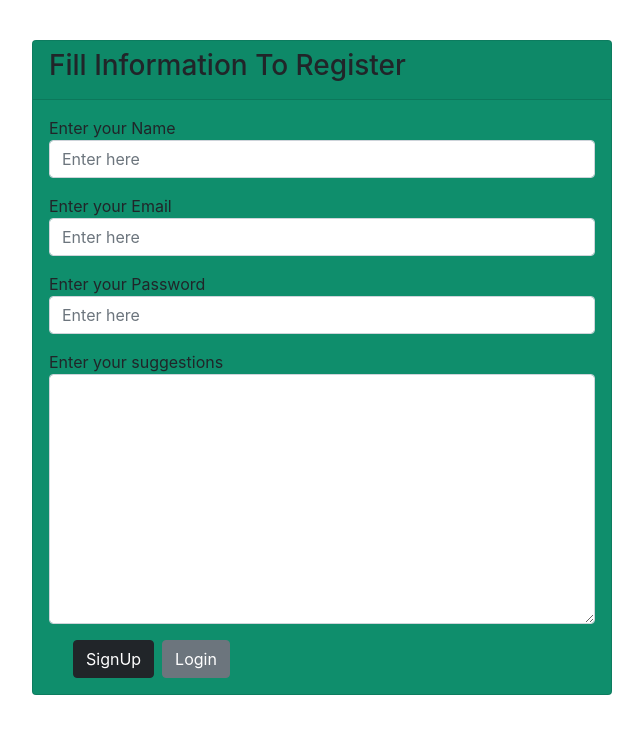
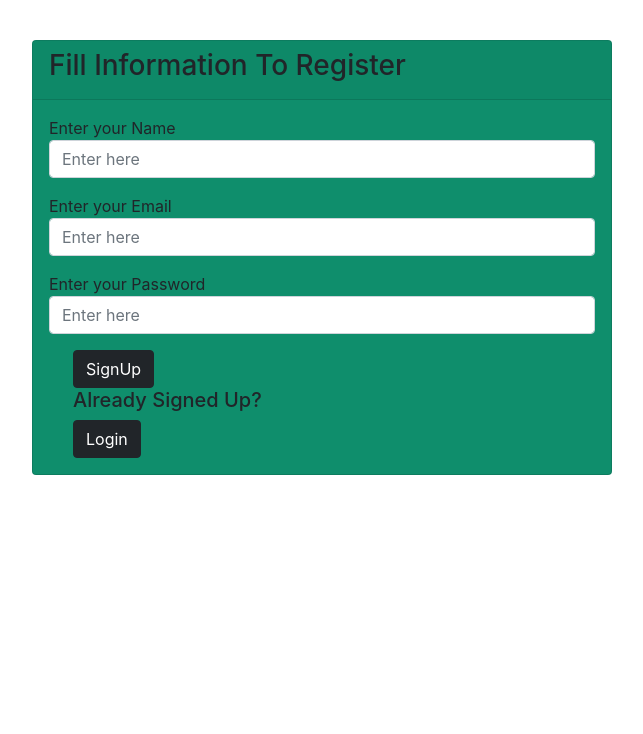
Before and after one commit to Ruchi0903/Farming-Management-System, a React (Create React App) app: page /signup in a window 1280 px wide. Shown: the top 734 px of the page, without its empty margins (318-961 px from the left). Built offline with nearby package versions, Linux system fonts and the light colour scheme; the HTML template or start-up script is replaced by a standard one.

Commit message:
commited after completing signup.jsx

```diff
--- a/src/components/Signup.jsx
+++ b/src/components/Signup.jsx
@@ -18,7 +18,7 @@ const Signup = () => {
     <div>
       <Row>
         <Col sm={{size:6, offset:3}} >
-          <Container >
+          <Container className="container" >
             <Card outline className="Cardcomp">
               <CardHeader>
                 <h3> Fill Information To Register </h3>
@@ -50,21 +50,10 @@ const Signup = () => {
                     />
                   </FormGroup>
 
-                  {/* About Field */}
-                  <FormGroup>
-                    <label for="about">Enter your suggestions </label>
-                    <Input
-                      type="textarea"
-                      id="about"
-                      style={{ height: "250px" }}
-                    />
-                  </FormGroup>
-
-                  <Container>
-                    <Button color="dark">SignUp</Button>
-                    <Button color="secondary" className="ms-2">
-                      Login
-                    </Button>
+                  <Container className="btn-container">
+                    <Button className="btn" color="dark">SignUp</Button>
+                    <h5>Already Signed Up?</h5>
+                    <Button className="btn" color="dark">Login</Button>
                   </Container>
                 </Form>
               </CardBody>
```
